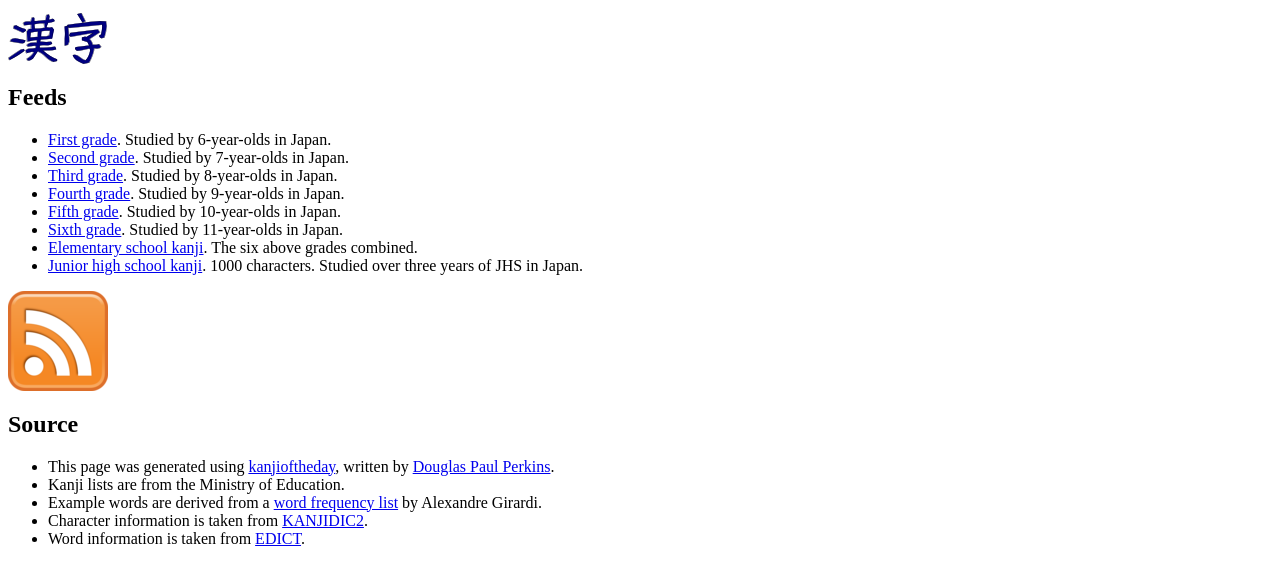
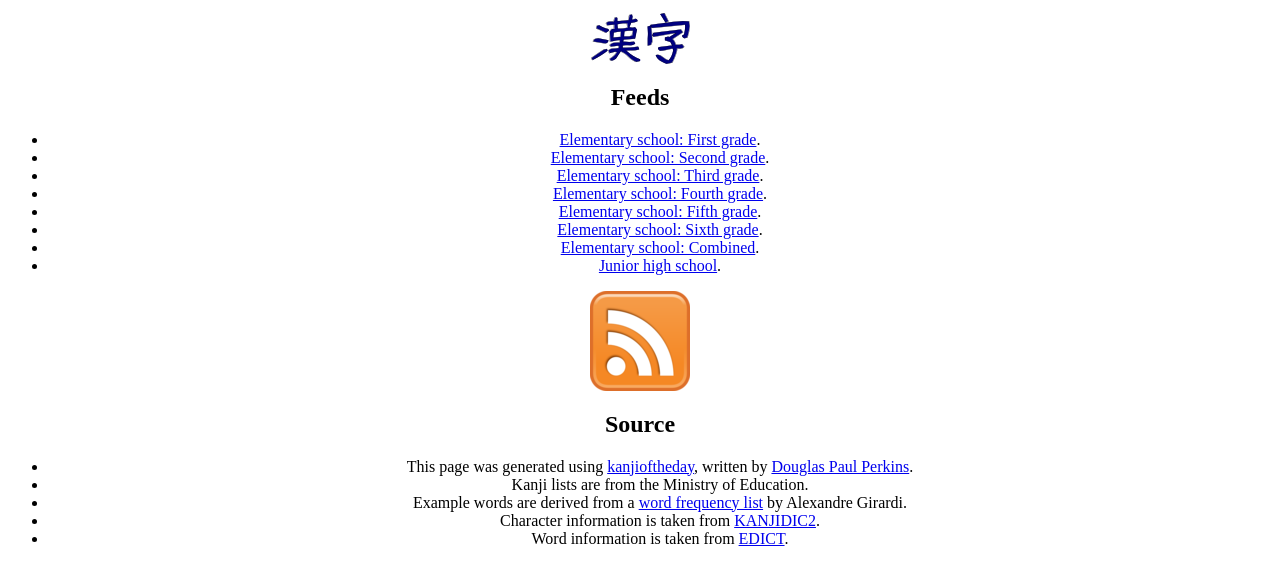
Before and after one commit to dper/kanjioftheday, a plain HTML site: page web/feeds.html in a window 1280 px wide. Shown: the part 119-704 px from the top of the page. Drawn offline with Linux system fonts and the light colour scheme.

Commit message:
Updating HTML.

```diff
--- a/web/feeds.html
+++ b/web/feeds.html
@@ -5,7 +5,7 @@
 <meta http-equiv="Content-Type" content="text/html; charset=utf-8" />
 <title>Kanji of the Day</title>
 </head>
-<body>
+<body style="text-align: center;">
 <h1>Kanji of the Day</h1>
 
 <p>Here are some RSS feeds that show a random <a href="https://en.wikipedia.org/wiki/Kanji">kanji</a>, its reading and definition, and example words.  The RSS feeds are updated once a day.  <a href="https://en.wikipedia.org/wiki/RSS">RSS</a> is a kind of news feed.  You'll want a <a href="https://en.wikipedia.org/wiki/News_aggregator">news reader</a> to make proper use of these.</p>
@@ -15,14 +15,14 @@
 <h2>Feeds</h2>
 
 <ul>
-<li><a href="elementary.1.xml">First grade</a>.  Studied by 6-year-olds in Japan.</li>
-<li><a href="elementary.2.xml">Second grade</a>.  Studied by 7-year-olds in Japan.</li>
-<li><a href="elementary.3.xml">Third grade</a>.  Studied by 8-year-olds in Japan.</li>
-<li><a href="elementary.4.xml">Fourth grade</a>.  Studied by 9-year-olds in Japan.</li>
-<li><a href="elementary.5.xml">Fifth grade</a>.  Studied by 10-year-olds in Japan.</li>
-<li><a href="elementary.6.xml">Sixth grade</a>.  Studied by 11-year-olds in Japan.</li>
-<li><a href="elementary.xml">Elementary school kanji</a>.  The six above grades combined.</li>
-<li><a href="jhs.xml">Junior high school kanji</a>.  1000 characters.  Studied over three years of JHS in Japan.</li>
+<li><a href="elementary.1.xml">Elementary school: First grade</a>.</li>
+<li><a href="elementary.2.xml">Elementary school: Second grade</a>.</li>
+<li><a href="elementary.3.xml">Elementary school: Third grade</a>.</li>
+<li><a href="elementary.4.xml">Elementary school: Fourth grade</a>.</li>
+<li><a href="elementary.5.xml">Elementary school: Fifth grade</a>.</li>
+<li><a href="elementary.6.xml">Elementary school: Sixth grade</a>.</li>
+<li><a href="elementary.xml">Elementary school: Combined</a>.</li>
+<li><a href="jhs.xml">Junior high school</a>.</li>
 </ul>
 
 <p><img src="rss.png" alt="rss.png" /></p>
```
